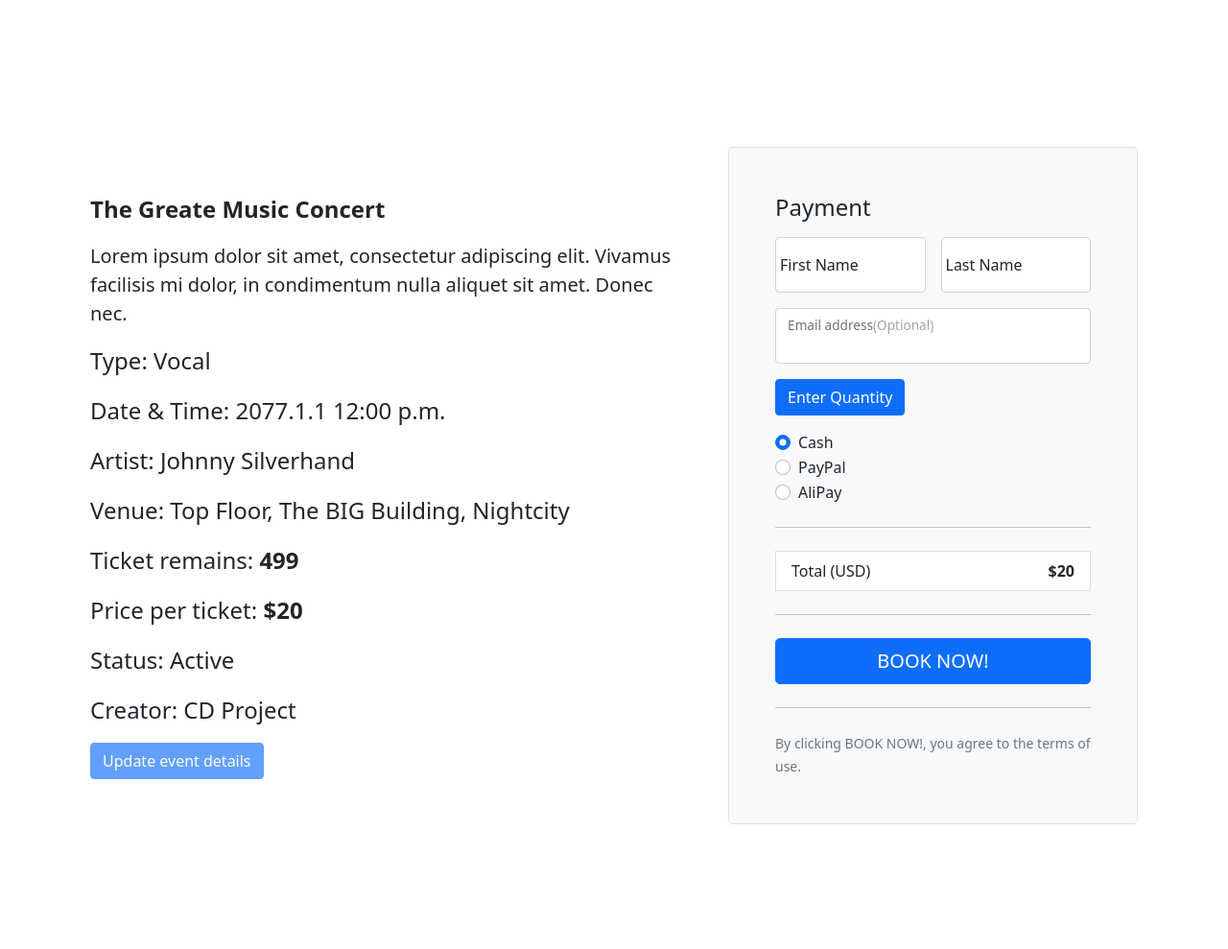
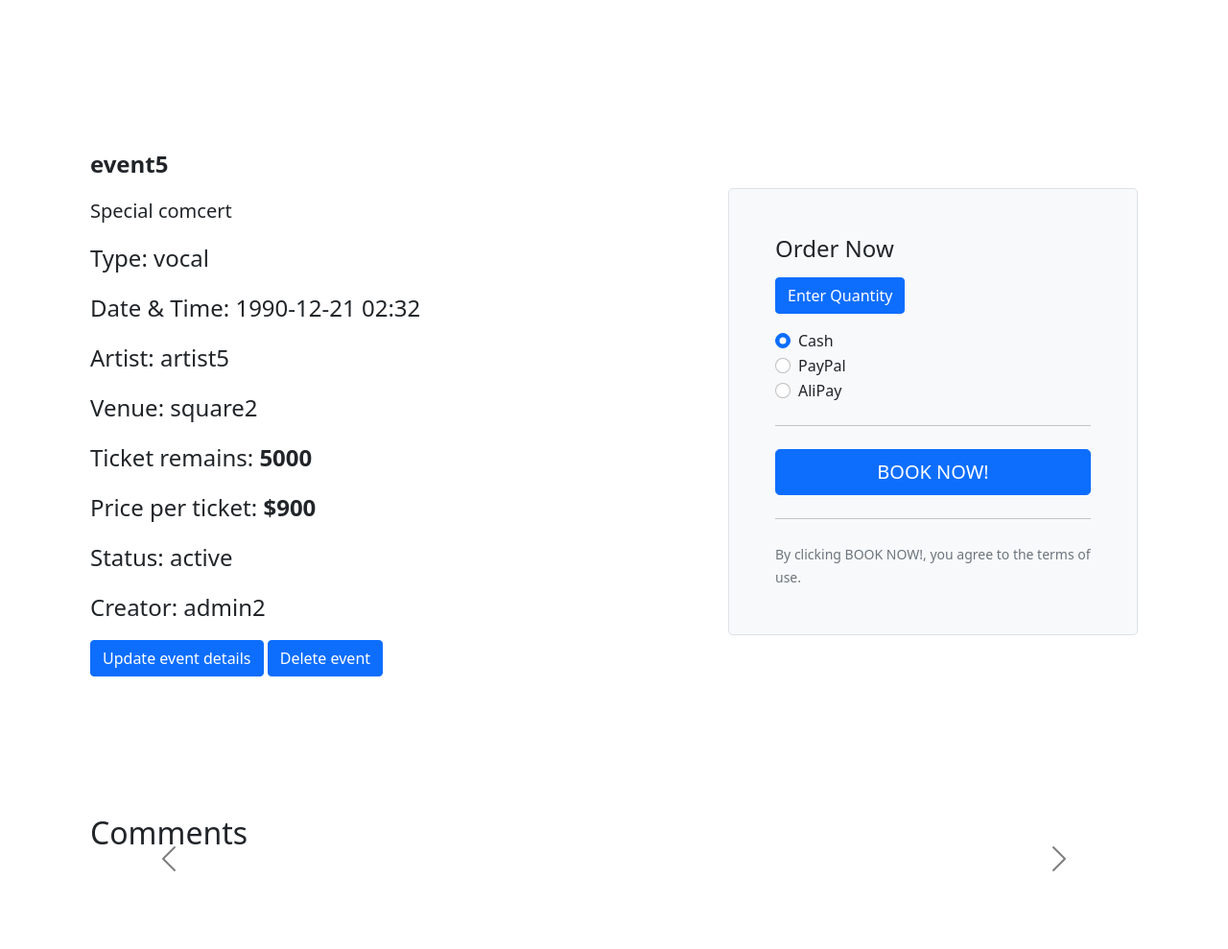
Before and after one commit to xiazeyu/assessment3, a Flask app: page /content/details?event_id=5 in a window 1280 px wide. Shown: the part 575-1564 px from the top of the page at 96% size. Run offline with Flask 2, Linux system fonts and the light colour scheme; a user stored in the database is signed in; data comes from the database, SQL or seed files in the repository; some libraries are stand-ins or nearby versions.

Commit message:
finished content

```diff
--- a/app/templates/content/details.html
+++ b/app/templates/content/details.html
@@ -1,17 +1,19 @@
 {% extends "base.html" %}{% block header %}
 <li class="nav-item">
-  <a class="nav-link" href="{{ url_for('main.content.list_items') }}"
-    >Home</a
-  >
+  <a class="nav-link" href="{{ url_for('main.content.list_items') }}">Home</a>
 </li>
 <li class="nav-item">
-  <a class="nav-link active" href="{{ url_for('main.content.details') }}"
+  <a
+    class="nav-link active"
+    href="{{ url_for('main.content.details', event_id=event_id) }}"
     >Detail</a
   >
 </li>
 {% if current_user.role == 'administrator' %}
 <li class="nav-item">
-  <a class="nav-link active" href="{{ url_for('main.admin.create_event') }}">Create new event</a>
+  <a class="nav-link" href="{{ url_for('main.admin.create_event') }}"
+    >Create new event</a
+  >
 </li>
 {% endif %}
 <li class="nav-item">
@@ -29,79 +31,53 @@
         height="384"
         width="384"
         class="img-fluid"
-        src="imgs/v1.webp"
+        src="{{ url_for('static', filename=event.id) }}"
         class="d-block mx-lg-auto img-fluid"
         loading="lazy"
       />
     </div>
     <div class="col-lg-6">
-      <h1 class="display-5 fw-bold lh-1 mb-3">The Greate Music Concert</h1>
-      <p class="lead">
-        Lorem ipsum dolor sit amet, consectetur adipiscing elit. Vivamus
-        facilisis mi dolor, in condimentum nulla aliquet sit amet. Donec nec.
-      </p>
+      <h1 class="display-5 fw-bold lh-1 mb-3">{{ event.name }}</h1>
+      <p class="lead">{{ event.description }}</p>
     </div>
   </div>
 </div>
 <div class="container col-xxl-8 px-4 py-5">
   <div class="row align-items-center g-lg-5 py-5">
     <div class="col-lg-7 text-center text-lg-start">
-      <p class="col-lg-10 fs-4 fw-bold">The Greate Music Concert</p>
-      <p class="lead">
-        Lorem ipsum dolor sit amet, consectetur adipiscing elit. Vivamus
-        facilisis mi dolor, in condimentum nulla aliquet sit amet. Donec nec.
+      <p class="col-lg-10 fs-4 fw-bold">{{ event.name }}</p>
+      <p class="lead">{{ event.description }}</p>
+      <p class="col-lg-10 fs-4">Type: {{ event.type }}</p>
+      <p class="col-lg-10 fs-4">Date & Time: {{ dt }}</p>
+      <p class="col-lg-10 fs-4">Artist: {{ event.artist }}</p>
+      <p class="col-lg-10 fs-4">Venue: {{ event.venue }}</p>
+      <p class="col-lg-10 fs-4">
+        Ticket remains: <strong>{{ remain_tickets }}</strong>
       </p>
-      <p class="col-lg-10 fs-4">Type: Vocal</p>
-      <p class="col-lg-10 fs-4">Date & Time: 2077.1.1 12:00 p.m.</p>
-      <p class="col-lg-10 fs-4">Artist: Johnny Silverhand</p>
       <p class="col-lg-10 fs-4">
-        Venue: Top Floor, The BIG Building, Nightcity
+        Price per ticket: <strong>${{ event.price }}</strong>
       </p>
-      <p class="col-lg-10 fs-4">Ticket remains: <strong>499</strong></p>
-      <p class="col-lg-10 fs-4">Price per ticket: <strong>$20</strong></p>
-      <p class="col-lg-10 fs-4">Status: Active</p>
-      <p class="col-lg-10 fs-4">Creator: CD Project</p>
-      <button type="button" class="btn btn-primary" disabled>
-        Update event details
-      </button>
+      <p class="col-lg-10 fs-4">Status: {{ event.status }}</p>
+      <p class="col-lg-10 fs-4">Creator: {{ creator }}</p>
+      {% if current_user.role == 'administrator' %}
+      <a href="{{ url_for('main.admin.update_event', event_id=event_id) }}">
+        <button type="button" class="btn btn-primary">
+          Update event details
+        </button></a
+      >
+      <a href="{{ url_for('main.admin.delete_event', event_id=event_id) }}">
+        <button type="button" class="btn btn-primary">Delete event</button></a
+      >
+      {% endif %}
     </div>
 
     <div class="col-md-10 mx-auto col-lg-5">
-      <form class="p-4 p-md-5 border rounded-3 bg-light">
-        <h4 class="mb-3">Payment</h4>
-        <div class="form-floating mb-3 row g-3">
-          <div class="form-floating col-sm-6">
-            <input
-              type="text"
-              class="form-control"
-              id="firstName"
-              placeholder=""
-              required
-            />
-            <label for="firstName">First Name</label>
-            <div class="invalid-feedback">Valid first name is required.</div>
-          </div>
-          <div class="form-floating col-sm-6">
-            <input
-              type="text"
-              class="form-control"
-              id="lastName"
-              placeholder=""
-              required
-            />
-            <label for="lastName">Last Name</label>
-            <div class="invalid-feedback">Valid last name is required.</div>
-          </div>
-        </div>
-
-        <div class="form-floating mb-3">
-          <input type="email" class="form-control" id="email" />
-          <label for="email"
-            >Email address<span class="text-muted">(Optional)</span></label
-          >
-          <div class="invalid-feedback">Valid Email address is required.</div>
-        </div>
-
+      <form
+        class="p-4 p-md-5 border rounded-3 bg-light"
+        action="{{ url_for('main.order.book', event_id=event_id) }}"
+        method="GET"
+      >
+        <h4 class="mb-3">Order Now</h4>
         <div
           class="modal fade"
           id="quantityModal"
@@ -128,6 +104,7 @@
                     type="number"
                     class="form-control"
                     id="quantity"
+                    name="quantity"
                     value="1"
                     required
                   />
@@ -162,7 +139,7 @@
           <div class="form-check">
             <input
               id="cash"
-              name="paymentMethod"
+              name="payment"
               type="radio"
               class="form-check-input"
               checked
@@ -173,7 +150,7 @@
           <div class="form-check">
             <input
               id="paypal"
-              name="paymentMethod"
+              name="payment"
               type="radio"
               class="form-check-input"
               required
@@ -183,7 +160,7 @@
           <div class="form-check">
             <input
               id="alipay"
-              name="paymentMethod"
+              name="payment"
               type="radio"
               class="form-check-input"
               required
@@ -194,14 +171,11 @@
 
         <hr class="my-4" />
 
-        <li class="list-group-item d-flex justify-content-between">
-          <span>Total (USD)</span>
-          <strong>$20</strong>
-        </li>
-
-        <hr class="my-4" />
-
-        <a class="w-100 btn btn-lg btn-primary" type="submit" href="{{ url_for('main.content.list_items') }}">
+        <a
+          class="w-100 btn btn-lg btn-primary"
+          type="submit"
+          href="{{ url_for('main.content.list_items') }}"
+        >
           BOOK NOW!
         </a>
         <hr class="my-4" />
@@ -224,135 +198,25 @@
     data-bs-ride="carousel"
   >
     <div class="carousel-inner text-center">
-      <div class="carousel-item active">
+      {% for group in comments %}
+      <div class="carousel-item {% if group[1] == 0 %} active {% endif %}">
         <div class="row">
+          {% for item in group[0] %}
           <div class="col-lg-4">
             <img
               class="rounded-circle"
               width="140"
               height="140"
-              src="imgs/ava.png"
+              src="{{ url_for('static', filename='ava.png') }}"
             />
-            <h2>Smart User 1</h2>
-            <p>
-              Lorem ipsum dolor sit amet, consectetur adipiscing elit. Ut
-              bibendum.
-            </p>
+            <h2>{{ item.username }}</h2>
+            <p>{{ item.text }}</p>
+            <p>{{ item.dt }}</p>
           </div>
-          <div class="col-lg-4">
-            <img
-              class="rounded-circle"
-              width="140"
-              height="140"
-              src="imgs/ava.png"
-            />
-            <h2>Smart User 2</h2>
-            <p>
-              Lorem ipsum dolor sit amet, consectetur adipiscing elit. Ut
-              bibendum.
-            </p>
-          </div>
-          <div class="col-lg-4">
-            <img
-              class="rounded-circle"
-              width="140"
-              height="140"
-              src="imgs/ava.png"
-            />
-            <h2>Smart User 3</h2>
-            <p>
-              Lorem ipsum dolor sit amet, consectetur adipiscing elit. Ut
-              bibendum.
-            </p>
-          </div>
+          {% endfor %}
         </div>
       </div>
-      <div class="carousel-item">
-        <div class="row">
-          <div class="col-lg-4">
-            <img
-              class="rounded-circle"
-              width="140"
-              height="140"
-              src="imgs/ava.png"
-            />
-            <h2>Smart User 4</h2>
-            <p>
-              Lorem ipsum dolor sit amet, consectetur adipiscing elit. Ut
-              bibendum.
-            </p>
-          </div>
-          <div class="col-lg-4">
-            <img
-              class="rounded-circle"
-              width="140"
-              height="140"
-              src="imgs/ava.png"
-            />
-            <h2>Smart User 5</h2>
-            <p>
-              Lorem ipsum dolor sit amet, consectetur adipiscing elit. Ut
-              bibendum.
-            </p>
-          </div>
-          <div class="col-lg-4">
-            <img
-              class="rounded-circle"
-              width="140"
-              height="140"
-              src="imgs/ava.png"
-            />
-            <h2>Smart User 6</h2>
-            <p>
-              Lorem ipsum dolor sit amet, consectetur adipiscing elit. Ut
-              bibendum.
-            </p>
-          </div>
-        </div>
-      </div>
-      <div class="carousel-item">
-        <div class="row">
-          <div class="col-lg-4">
-            <img
-              class="rounded-circle"
-              width="140"
-              height="140"
-              src="imgs/ava.png"
-            />
-            <h2>Smart User 7</h2>
-            <p>
-              Lorem ipsum dolor sit amet, consectetur adipiscing elit. Ut
-              bibendum.
-            </p>
-          </div>
-          <div class="col-lg-4">
-            <img
-              class="rounded-circle"
-              width="140"
-              height="140"
-              src="imgs/ava.png"
-            />
-            <h2>Smart User 8</h2>
-            <p>
-              Lorem ipsum dolor sit amet, consectetur adipiscing elit. Ut
-              bibendum.
-            </p>
-          </div>
-          <div class="col-lg-4">
-            <img
-              class="rounded-circle"
-              width="140"
-              height="140"
-              src="imgs/ava.png"
-            />
-            <h2>Smart User 9</h2>
-            <p>
-              Lorem ipsum dolor sit amet, consectetur adipiscing elit. Ut
-              bibendum.
-            </p>
-          </div>
-        </div>
-      </div>
+      {% endfor %}
     </div>
     <button
       class="carousel-control-prev"
@@ -377,12 +241,17 @@
 
 <div class="container col-xxl-8 px-4 py-5">
   <h2>Post new comment</h2>
-  <form class="row g-3">
+  <form
+    class="row g-3"
+    action="{{ url_for('main.content.new_comment', event_id=event_id) }}"
+    method="POST"
+  >
     <div class="form-floating col-12">
       <textarea
         class="form-control"
         placeholder="Leave a comment here"
         id="comment"
+        name="comment_text"
         style="height: 100px"
       ></textarea>
       <label for="comment">Leave a comment here</label>
--- a/app/templates/content/list_items.html
+++ b/app/templates/content/list_items.html
@@ -6,7 +6,7 @@
 </li>
 {% if current_user.role == 'administrator' %}
 <li class="nav-item">
-  <a class="nav-link active" href="{{ url_for('main.admin.create_event') }}"
+  <a class="nav-link" href="{{ url_for('main.admin.create_event') }}"
     >Create new event</a
   >
 </li>
@@ -48,6 +48,9 @@
             src="{{ url_for('static', filename=item.id) }}"
           />
           <div class="card-body">
+            <h2 class="card-text">
+              {{ item.name }}
+            </h2>
             <p class="card-text">
               {{ item.description }}
             </p>
--- a/app/templates/order/booking_history.html
+++ b/app/templates/order/booking_history.html
@@ -6,7 +6,7 @@
 </li>
 {% if current_user.role == 'administrator' %}
 <li class="nav-item">
-  <a class="nav-link active" href="{{ url_for('main.admin.create_event') }}">Create new event</a>
+  <a class="nav-link" href="{{ url_for('main.admin.create_event') }}">Create new event</a>
 </li>
 {% endif %}
 <li class="nav-item">
--- a/sql.py
+++ b/sql.py
@@ -1,5 +1,9 @@
 from typing import Text
-from app.models import Booking, Comment, Event, User
+
+
+
+
+
 from app import db
 from app import create_app
 
```
Also changed, not shown: app/content/__init__.py (+35 -15 lines), app/static/ava.png (added).
